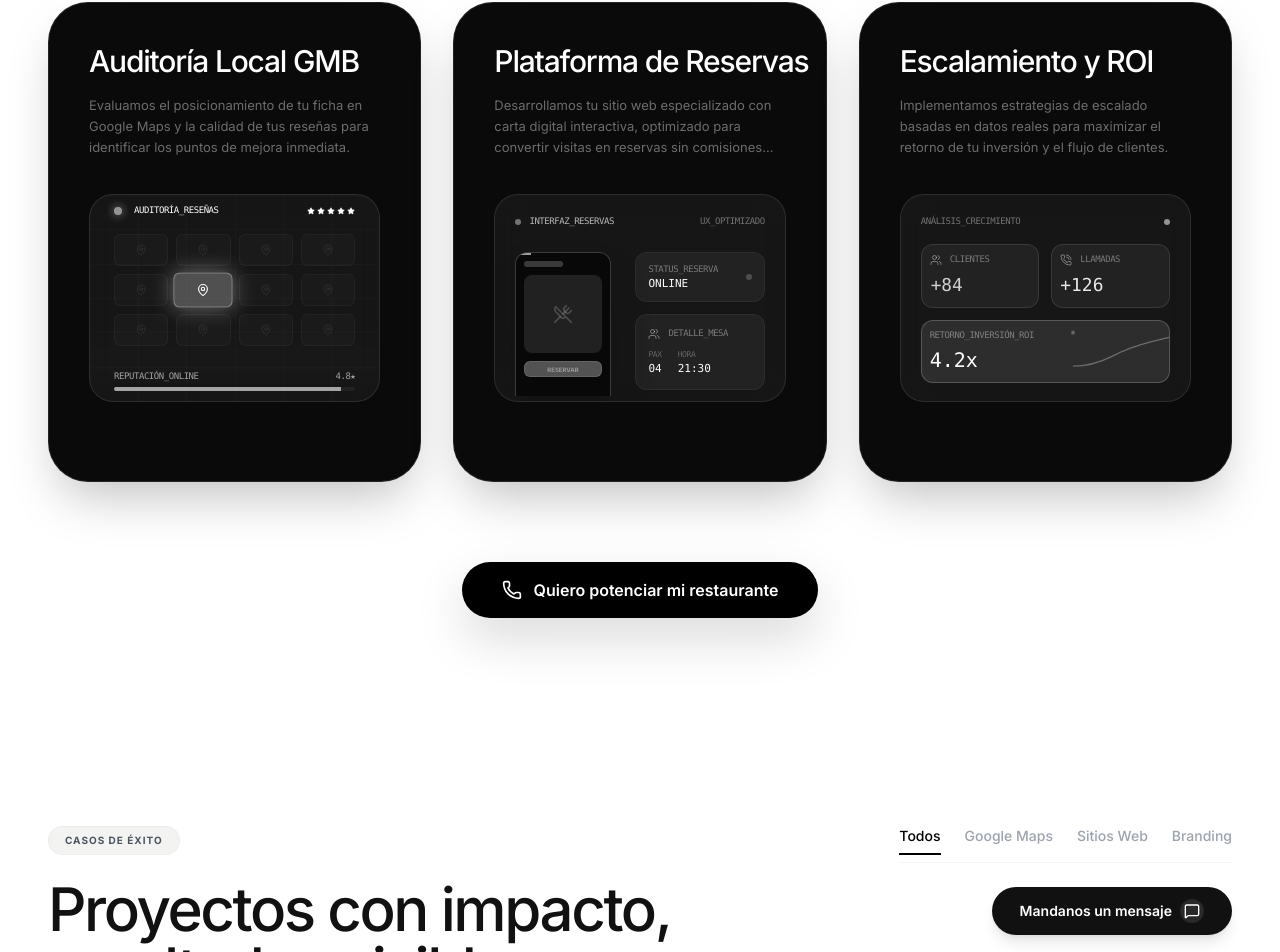
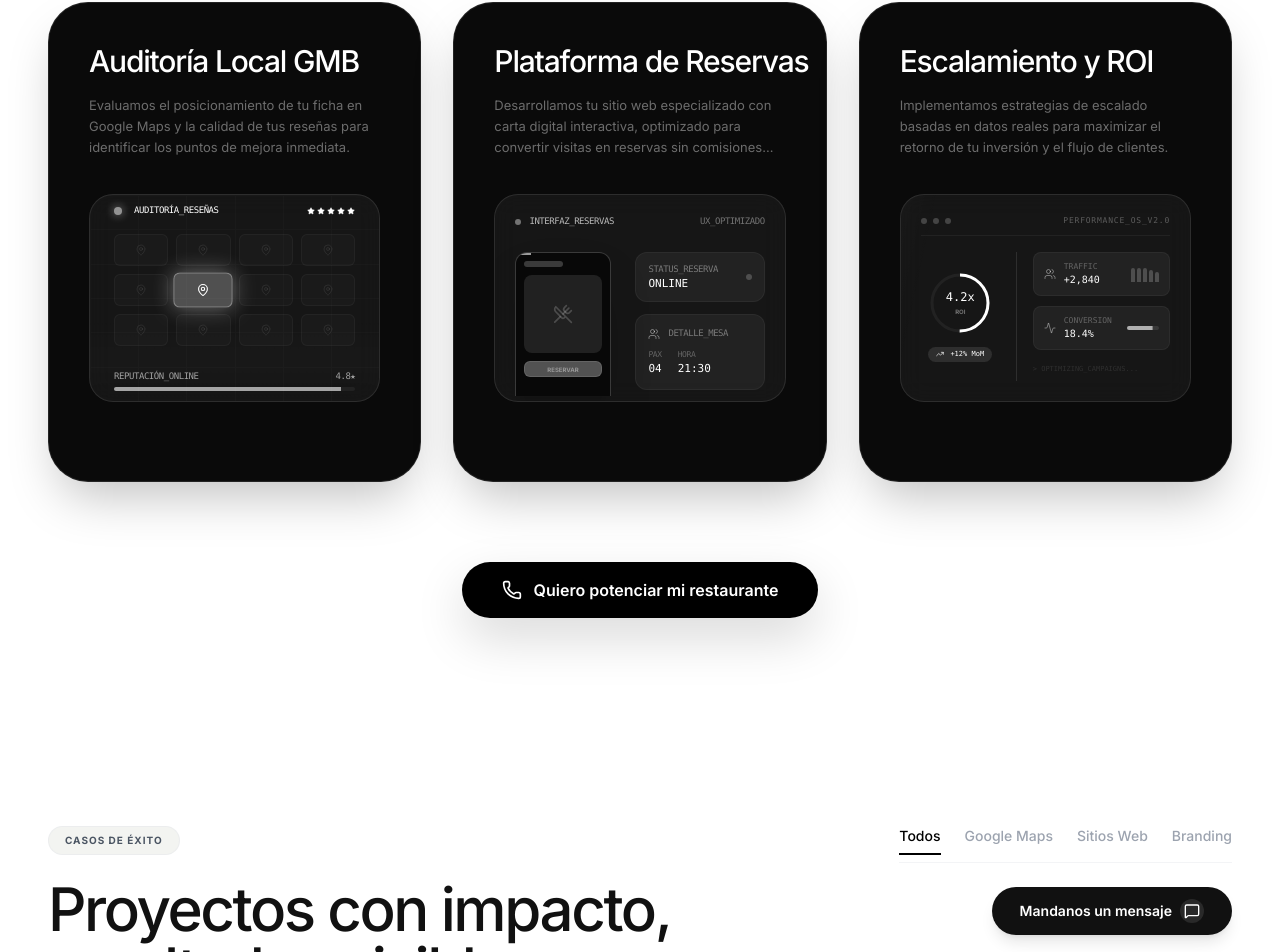
Before and after one commit to motionsmanagement/Motions, a React (Vite) app: page / in a window 1280 px wide. Shown: the part 2297-3249 px from the top of the page. Built offline with nearby package versions, Linux system fonts and the light colour scheme.

Commit message:
design: complete redesign of third process card to level up visual technicality

```diff
--- a/components/HowItWorks.tsx
+++ b/components/HowItWorks.tsx
@@ -1,5 +1,5 @@
 import React from 'react';
-import { Phone, TrendingUp, Search, MapPin, ArrowRight, UtensilsCrossed, BarChart3, Target, MousePointer2, Smartphone, Star, PhoneCall, Users, Calendar, CheckCircle2, Clock, Zap, ShieldCheck, Loader2, Sparkles } from 'lucide-react';
+import { Phone, TrendingUp, Search, MapPin, ArrowRight, UtensilsCrossed, BarChart3, Target, MousePointer2, Smartphone, Star, PhoneCall, Users, Calendar, CheckCircle2, Clock, Zap, ShieldCheck, Loader2, Sparkles, Activity } from 'lucide-react';
 
 const HowItWorks: React.FC = () => {
   return (
@@ -85,7 +85,7 @@ const HowItWorks: React.FC = () => {
               </p>
             </div>
 
-            {/* Visualization: Professional Mobile UX with Confirm Page */}
+            {/* Visualization: Professional Mobile UX */}
             <div className="mt-8 relative bg-white/5 rounded-3xl p-5 border border-white/10 backdrop-blur-md h-52 flex flex-col overflow-hidden shrink-0">
               <div className="flex items-center justify-between mb-4">
                 <div className="flex items-center gap-2">
@@ -96,9 +96,8 @@ const HowItWorks: React.FC = () => {
               </div>
 
               <div className="flex gap-6 h-full relative">
-                {/* Mobile Device with Step-based Animation */}
+                {/* Mobile Device */}
                 <div className="w-24 h-36 border-x border-t border-white/20 rounded-t-xl bg-black/60 shrink-0 relative overflow-hidden mt-2 shadow-2xl">
-                  {/* Step 1: Initial Selection UI */}
                   <div className="absolute inset-0 p-2 space-y-2 animate-mobile-step-1">
                     <div className="h-1.5 w-1/2 bg-white/20 rounded-full"></div>
                     <div className="aspect-square w-full bg-white/10 rounded-lg flex items-center justify-center">
@@ -109,21 +108,15 @@ const HowItWorks: React.FC = () => {
                     </div>
                   </div>
 
-                  {/* Step 2: Final Confirmation Page (Enphasized) */}
                   <div className="absolute inset-0 bg-white flex flex-col items-center justify-center p-3 animate-mobile-step-2 opacity-0">
                     <div className="w-10 h-10 rounded-full bg-black flex items-center justify-center mb-3 shadow-xl">
                       <CheckCircle2 className="w-6 h-6 text-white animate-check-pop" />
                     </div>
                     <h4 className="text-black text-[9px] font-black uppercase tracking-widest text-center leading-none mb-2">Reserva<br />Confirmada</h4>
                     <div className="h-[1px] w-8 bg-black/10 mb-2"></div>
-                    <div className="flex flex-col items-center gap-1 opacity-60">
-                      <div className="h-1 w-10 bg-black/20 rounded-full"></div>
-                      <div className="h-1 w-6 bg-black/20 rounded-full"></div>
-                    </div>
                     <Sparkles className="absolute top-2 right-2 w-3 h-3 text-black/20 animate-pulse" />
                   </div>
 
-                  {/* Subtle Top Loader sync */}
                   <div className="absolute top-0 left-0 h-[1.5px] bg-white/60 animate-sync-loader"></div>
                 </div>
 
@@ -166,7 +159,7 @@ const HowItWorks: React.FC = () => {
             </div>
           </div>
 
-          {/* Card 3: Crecimiento */}
+          {/* Card 3: Crecimiento - COMPLETO REDISEÑO PARA NIVELAR CON 1 Y 2 */}
           <div className="group relative bg-[#0A0A0A] rounded-[2.5rem] p-8 md:p-10 pb-6 flex flex-col min-h-[480px] transition-all duration-500 hover:scale-[1.02] border border-white/10 shadow-2xl overflow-hidden">
             <div className="relative z-10 mb-1">
               <h3 className="text-2xl xl:text-3xl font-medium text-white leading-tight mb-4 whitespace-nowrap">
@@ -177,48 +170,82 @@ const HowItWorks: React.FC = () => {
               </p>
             </div>
 
-            {/* Visualization: KPI Dashboard */}
+            {/* Visualization: Professional Performance Terminal */}
             <div className="mt-8 relative bg-white/5 rounded-3xl p-5 border border-white/10 backdrop-blur-md h-52 flex flex-col overflow-hidden shrink-0">
-              <div className="flex items-center justify-between mb-4">
-                <div className="text-[9px] font-mono text-white/40 tracking-tighter uppercase whitespace-nowrap">ANÁLISIS_CRECIMIENTO</div>
-                <div className="w-1.5 h-1.5 rounded-full bg-white animate-pulse"></div>
+              {/* Terminal Header */}
+              <div className="flex items-center justify-between mb-4 border-b border-white/5 pb-2">
+                <div className="flex gap-1.5">
+                  <div className="w-1.5 h-1.5 rounded-full bg-white/20"></div>
+                  <div className="w-1.5 h-1.5 rounded-full bg-white/20"></div>
+                  <div className="w-1.5 h-1.5 rounded-full bg-white/20"></div>
+                </div>
+                <div className="flex items-center gap-2">
+                  <span className="text-[8px] font-mono text-white/30 uppercase tracking-widest">PERFORMANCE_OS_V2.0</span>
+                </div>
               </div>
 
-              <div className="grid grid-cols-2 gap-3 flex-1 relative">
-                <div className="bg-white/5 border border-white/10 rounded-xl p-2 flex flex-col justify-center relative overflow-hidden group/metric">
-                  <div className="flex items-center gap-2 mb-1">
-                    <Users className="w-3 h-3 text-white/40" />
-                    <span className="text-[9px] font-mono text-white/40 uppercase tracking-tighter">CLIENTES</span>
+              <div className="flex-1 flex gap-4">
+                {/* Left: Main Metric Circle */}
+                <div className="w-24 flex flex-col items-center justify-center border-r border-white/10 pr-4">
+                  <div className="relative w-16 h-16 flex items-center justify-center">
+                    <svg className="absolute inset-0 w-full h-full -rotate-90">
+                      <circle cx="32" cy="32" r="28" fill="none" stroke="currentColor" strokeWidth="3" className="text-white/5" />
+                      <circle cx="32" cy="32" r="28" fill="none" stroke="currentColor" strokeWidth="3" strokeDasharray="176" strokeDashoffset="44" className="text-white animate-progress-spin" />
+                    </svg>
+                    <div className="flex flex-col items-center">
+                      <span className="text-xs font-mono text-white leading-none">4.2x</span>
+                      <span className="text-[6px] text-white/40 font-bold uppercase mt-1">ROI</span>
+                    </div>
                   </div>
-                  <div className="text-lg font-mono text-white tabular-nums animate-data-fade">+84</div>
-                  <div className="absolute inset-0 bg-white/5 translate-x-[-100%] group-hover/metric:translate-x-[100%] transition-transform duration-700"></div>
+                  <div className="mt-3 flex items-center gap-1.5 bg-white/10 px-2 py-0.5 rounded-full">
+                    <TrendingUp className="w-2 h-2 text-white" />
+                    <span className="text-[7px] text-white font-mono">+12% MoM</span>
+                  </div>
                 </div>
 
-                <div className="bg-white/5 border border-white/10 rounded-xl p-2 flex flex-col justify-center relative overflow-hidden group/metric">
-                  <div className="flex items-center gap-2 mb-1">
-                    <PhoneCall className="w-3 h-3 text-white/40" />
-                    <span className="text-[9px] font-mono text-white/40 uppercase tracking-tighter">LLAMADAS</span>
-                  </div>
-                  <div className="text-lg font-mono text-white tabular-nums animate-data-fade-delayed">+126</div>
-                  <div className="absolute inset-0 bg-white/5 translate-x-[-100%] group-hover/metric:translate-x-[100%] transition-transform duration-700"></div>
-                </div>
-
-                <div className="col-span-2 bg-white/10 border border-white/20 rounded-xl p-2 flex items-center justify-between overflow-hidden relative">
-                  <div className="relative z-10 w-full">
-                    <div className="text-[9px] font-mono text-white/40 uppercase tracking-tighter mb-1">RETORNO_INVERSIÓN_ROI</div>
-                    <div className="text-xl font-mono text-white group-hover:scale-105 transition-transform duration-500">4.2x</div>
+                {/* Right: Data Stream Feed */}
+                <div className="flex-1 space-y-2.5">
+                  <div className="bg-white/5 border border-white/5 rounded-lg p-2.5 flex items-center justify-between group-hover:bg-white/10 transition-colors">
+                    <div className="flex items-center gap-2">
+                      <Users className="w-3 h-3 text-white/40" />
+                      <div className="flex flex-col">
+                        <span className="text-[8px] text-white/30 font-mono leading-none">TRAFFIC</span>
+                        <span className="text-[10px] text-white font-mono leading-none mt-1">+2,840</span>
+                      </div>
+                    </div>
+                    <div className="flex gap-0.5 h-4 items-end">
+                      {[...Array(5)].map((_, i) => (
+                        <div key={i} className="w-1 bg-white/20 rounded-t-sm animate-bar-dance" style={{ height: `${20 + Math.random() * 80}%`, animationDelay: `${i * 0.1}s` }}></div>
+                      ))}
+                    </div>
                   </div>
 
-                  <div className="absolute right-0 bottom-0 top-0 w-24 opacity-30">
-                    <svg viewBox="0 0 100 40" className="w-full h-full overflow-visible">
-                      <path d="M0 35 Q 20 35, 40 25 T 80 10 T 100 5" fill="none" stroke="white" strokeWidth="1.5" strokeDasharray="200" strokeDashoffset="200" className="animate-draw-path" />
-                      <circle r="2" fill="white" className="animate-point-move">
-                        <animateMotion dur="4s" repeatCount="indefinite" path="M0 35 Q 20 35, 40 25 T 80 10 T 100 5" />
-                      </circle>
-                    </svg>
+                  <div className="bg-white/5 border border-white/5 rounded-lg p-2.5 flex items-center justify-between group-hover:bg-white/10 transition-colors">
+                    <div className="flex items-center gap-2">
+                      <Activity className="w-3 h-3 text-white/40" />
+                      <div className="flex flex-col">
+                        <span className="text-[8px] text-white/30 font-mono leading-none">CONVERSION</span>
+                        <span className="text-[10px] text-white font-mono leading-none mt-1">18.4%</span>
+                      </div>
+                    </div>
+                    <div className="flex items-center gap-1.5">
+                      <div className="w-8 h-1 bg-white/10 rounded-full overflow-hidden">
+                        <div className="h-full w-full bg-white/60 animate-loading-bar"></div>
+                      </div>
+                    </div>
+                  </div>
+
+                  {/* Live Log Footer */}
+                  <div className="pt-1">
+                    <div className="flex items-center gap-2">
+                      <span className="text-[7px] text-white/20 font-mono animate-pulse">{'>'} OPTIMIZING_CAMPAIGNS...</span>
+                    </div>
                   </div>
                 </div>
               </div>
+
+              {/* Background scanning effect to match Card 1 */}
+              <div className="absolute inset-0 bg-gradient-to-r from-transparent via-white/5 to-transparent w-full h-full -skew-x-12 translate-x-[-200%] animate-scan-fast pointer-events-none"></div>
             </div>
           </div>
         </div>
@@ -239,11 +266,13 @@ const HowItWorks: React.FC = () => {
                     50% { opacity: 0.5; }
                     100% { transform: translateY(200%); opacity: 0; }
                 }
-                .animate-scan {
-                    animation: scan 4s linear infinite;
+                @keyframes scan-fast {
+                    0% { transform: translateX(-200%) skewX(-12deg); }
+                    100% { transform: translateX(200%) skewX(-12deg); }
                 }
+                .animate-scan { animation: scan 4s linear infinite; }
+                .animate-scan-fast { animation: scan-fast 3s linear infinite; }
 
-                /* PROFESSIONAL STEPPED MOBILE LOOP */
                 @keyframes mobile-step-1 {
                     0%, 45% { opacity: 1; transform: scale(1); }
                     50%, 95% { opacity: 0; transform: scale(0.95); }
@@ -270,20 +299,23 @@ const HowItWorks: React.FC = () => {
                 .animate-check-pop { animation: check-pop 6s ease-out infinite; }
                 .animate-sync-loader { animation: sync-loader 6s ease-in-out infinite; }
 
-                /* GRID 3 ANIMATIONS */
-                @keyframes data-fade {
-                    0%, 100% { opacity: 1; transform: scale(1); }
-                    50% { opacity: 0.7; transform: scale(0.98); }
+                /* NEW GRID 3 ANIMATIONS */
+                @keyframes progress-spin {
+                    0% { stroke-dashoffset: 176; }
+                    50% { stroke-dashoffset: 44; }
+                    100% { stroke-dashoffset: 176; }
                 }
-                .animate-data-fade { animation: data-fade 4s ease-in-out infinite; }
-                .animate-data-fade-delayed { animation: data-fade 4s ease-in-out infinite 2s; }
-
-                @keyframes point-move {
-                    0% { opacity: 0; }
-                    10%, 90% { opacity: 1; }
-                    100% { opacity: 0; }
+                @keyframes bar-dance {
+                    0%, 100% { height: 30%; }
+                    50% { height: 90%; }
                 }
-                .animate-point-move { animation: point-move 4s linear infinite; }
+                @keyframes loading-bar {
+                    0% { transform: translateX(-100%); }
+                    100% { transform: translateX(100%); }
+                }
+                .animate-progress-spin { animation: progress-spin 4s ease-in-out infinite; }
+                .animate-bar-dance { animation: bar-dance 1.5s ease-in-out infinite; }
+                .animate-loading-bar { animation: loading-bar 2s linear infinite; }
 
                 @keyframes draw-path {
                     to { stroke-dashoffset: 0; }
```
